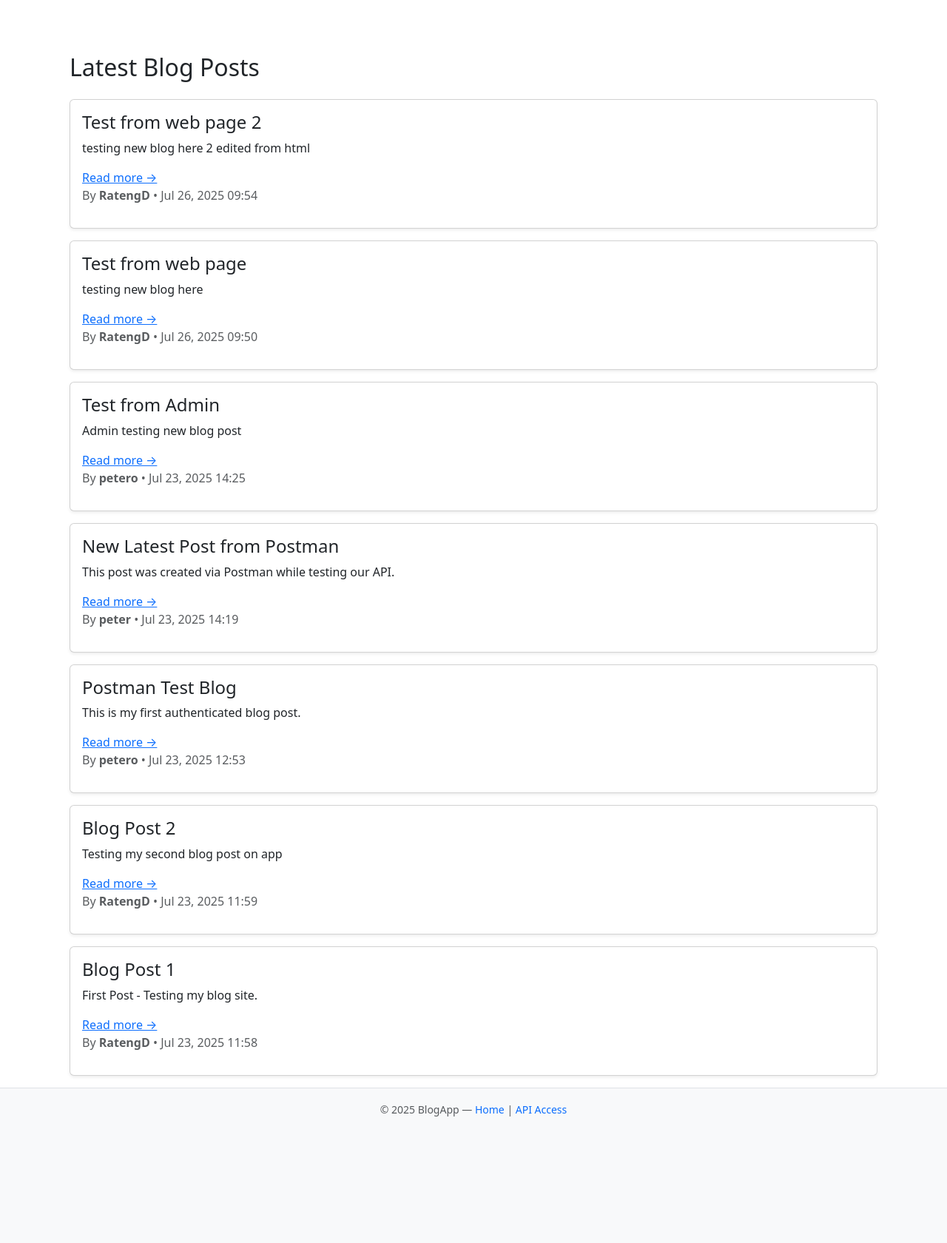
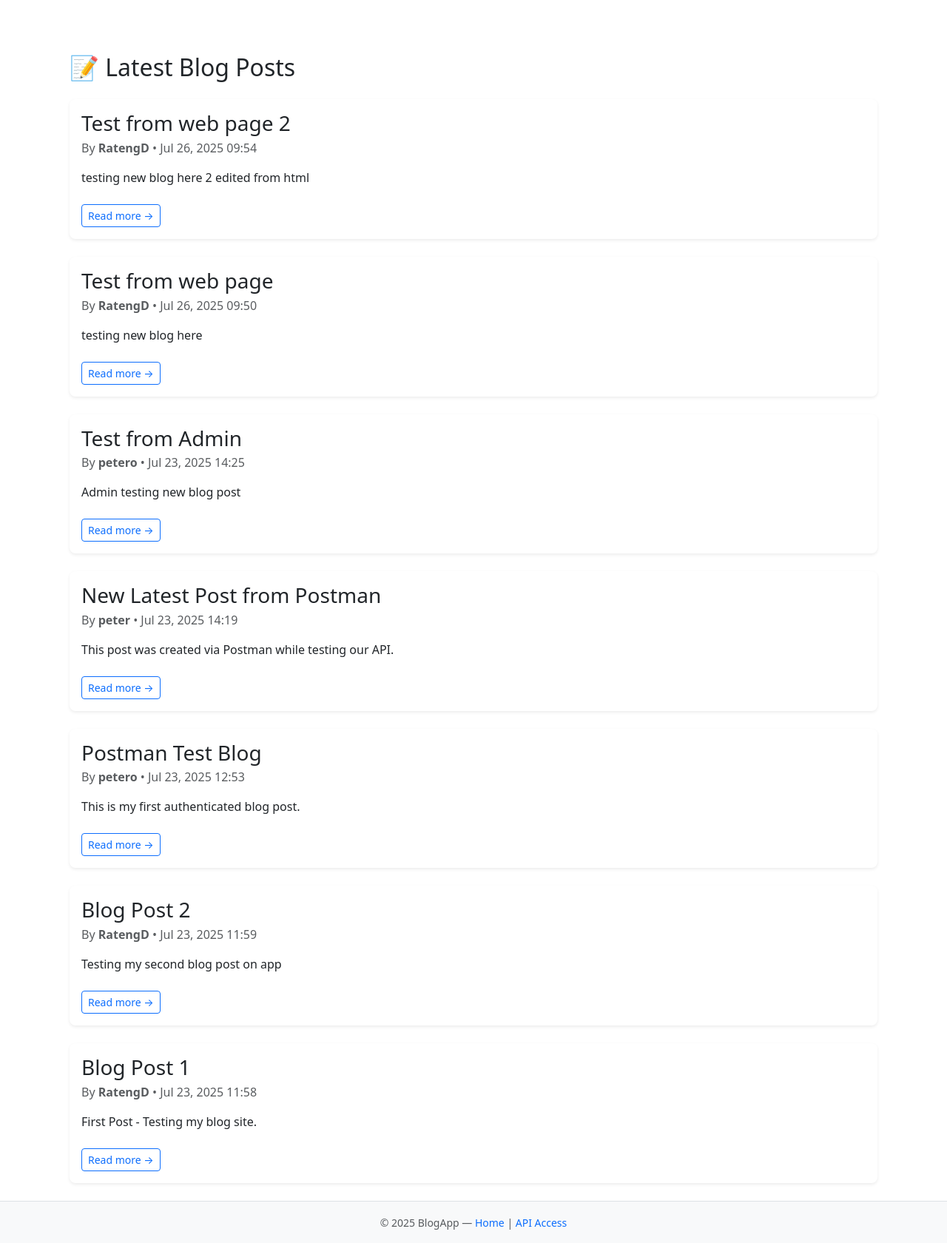
Before and after one commit to PeterOsoo/ondiegi-blog-app-1, a Django app: page /blog/ in a window 1280 px wide. Shown: the part 56-1736 px from the top of the page at 74% size. Before the commit the page ends 1565 px from the top, so only its background shows below. Run offline with Django 5.2, Linux system fonts and the light colour scheme; a user stored in the database is signed in; data comes from the database, SQL or seed files in the repository.

Commit message:
update styles

```diff
--- a/blog/templates/blog/blog_list.html
+++ b/blog/templates/blog/blog_list.html
@@ -3,26 +3,31 @@
 
 {% block content %}
 <div class="container mt-5">
-  <h2 class="mb-4">Latest Blog Posts</h2>
+  <h2 class="mb-4">📝 Latest Blog Posts</h2>
 
   {% if posts %}
     {% for post in posts %}
-      <div class="card mb-3 shadow-sm">
+      <div class="card mb-4 border-0 shadow-sm rounded-3">
         <div class="card-body">
-          <h4 class="card-title">{{ post.title }}</h4>
-          <p class="card-text">
-            {{ post.content|truncatechars:150 }}
-          </p>
-          <a href="{% url 'view-post' post.pk %}">Read more →</a>
-
-          <p class="text-muted">
+          <h3 class="card-title">{{ post.title }}</h3>
+          <p class="card-subtitle text-muted mb-2">
             By <strong>{{ post.author.username }}</strong> • {{ post.created_at|date:"M d, Y H:i" }}
           </p>
+
+          <p class="card-text mt-3 text-body">
+            {{ post.content|truncatewords:30 }}{% if post.content|length > 200 %}...{% endif %}
+          </p>
+
+          <a href="{% url 'view-post' post.pk %}" class="btn btn-outline-primary btn-sm mt-2">
+            Read more →
+          </a>
         </div>
       </div>
     {% endfor %}
   {% else %}
-    <p>No blog posts found. Be the first to <a href="{% url 'create-post' %}">create one</a>!</p>
+    <div class="alert alert-info">
+      No blog posts found. Be the first to <a href="{% url 'create-post' %}">create one</a>!
+    </div>
   {% endif %}
 </div>
 {% endblock %}
```
